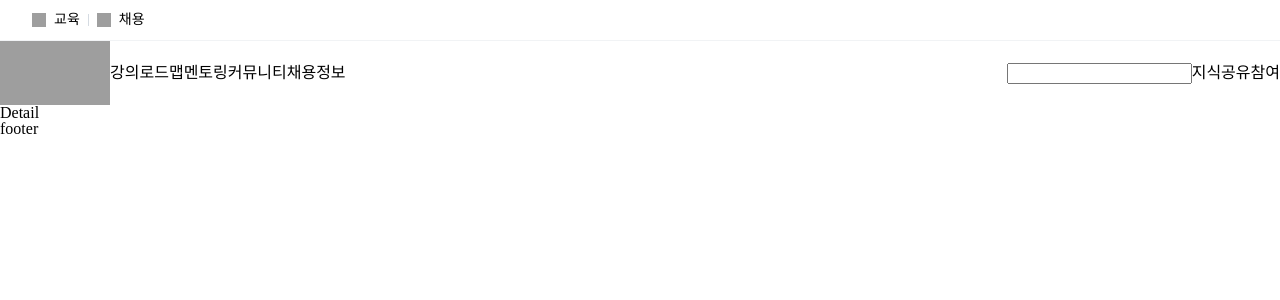
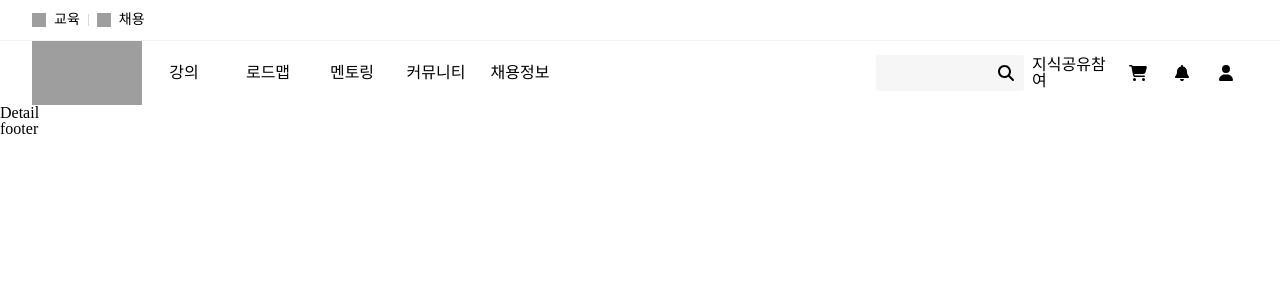
Before and after one commit to wecode-bootcamp-korea/justcode-5-2nd-codlearn-front, a React (Create React App) app: page /course/1 in a window 1280 px wide. Shown: the top 300 px of the page. Built offline with nearby package versions, Linux system fonts and the light colour scheme; grey boxes are pictures that could not be loaded.

Commit message:
Add: Header layout, CSS

```diff
--- a/src/components/Header/Header.js
+++ b/src/components/Header/Header.js
@@ -1,5 +1,10 @@
 import React from 'react';
 import styled from 'styled-components';
+
+import { FontAwesomeIcon } from '@fortawesome/react-fontawesome';
+import { library } from '@fortawesome/fontawesome-svg-core';
+import { faMagnifyingGlass, faCartShopping, faBell, faUser } from '@fortawesome/free-solid-svg-icons';
+library.add(faMagnifyingGlass,faCartShopping, faBell, faUser);
 
 function Header() {
   return(
@@ -17,21 +22,44 @@ function Header() {
       <BottomWrapper>
         <BottomLeftWrapper>
           <img alt='codlearn-logo' src='images/logo.png' />
+          <div>
             <span>강의</span>
+          </div>
+          <div>
             <span>로드맵</span>
+          </div>
+          <div>
             <span>멘토링</span>
+          </div>
+          <div>
             <span>커뮤니티</span>
+          </div>
+          <div>
             <span>채용정보</span>
+          </div>
         </BottomLeftWrapper>
         <BottomRightWrapper>
           <Search>
-            <input></input>
-            <img></img>
+            <input>
+            </input>
+            <div>
+              <FontAwesomeIcon icon="fa-solid fa-magnifying-glass" />
+            </div>
           </Search>
+          <Share>
             <span>지식공유참여</span>
-          <icon></icon>
-          <icon></icon>
-          <icon></icon>
+          </Share>
+          <IconWrapper>
+            <div>
+              <FontAwesomeIcon icon="fa-solid fa-cart-shopping" />
+            </div>
+            <div>
+              <FontAwesomeIcon icon="fa-solid fa-bell" />
+            </div>
+            <div>
+              <FontAwesomeIcon icon="fa-solid fa-user" />
+            </div>
+          </IconWrapper>
         </BottomRightWrapper>
       </BottomWrapper>
     </Wrapper>
@@ -78,6 +106,7 @@ const Employment = styled.div`
 const BottomWrapper = styled.div`
   display: flex;
   justify-content: space-between;
+  padding: 0 32px;
   height: 64px;
 `;
 
@@ -87,11 +116,17 @@ const BottomLeftWrapper = styled.div`
 
   img {
     width: 110px;
+    height: 100%;
   }
-`;
 
-const Logo = styled.div`
-
+  div {
+    display: flex;
+    justify-content: center;
+    align-items: center;
+    padding: 8px 12px;
+    width: 60px;
+    height: 52px;
+  }
 `;
 
 const BottomRightWrapper = styled.div`
@@ -100,7 +135,48 @@ const BottomRightWrapper = styled.div`
 `;
 
 const Search = styled.div`
+  position: relative;
 
+  input {
+    width: 128px;
+    height: 24px;
+    padding: 5px 9px;
+    border: 1px solid transparent;
+    border-radius: 3px;
+    background: #f6f6f6;
+
+    &:hover{
+      border: 1px solid #5f5f5f;
+    }
+  }
+
+  div {
+    position: absolute;
+    top: 10px;
+    right: 10px;
+  }
+`;
+
+const Share = styled.div`
+  display: flex;
+  justify-content: center;
+  align-items: center;
+  padding: 8px 0 8px 8px;
+  width: 84px;
+  height: 48px;
+`;
+
+const IconWrapper = styled.div`
+  display: flex;
+
+  div {
+    display: flex;
+    justify-content: center;
+    align-items: center;
+    padding: 8px 10px;
+    width: 24px;
+    height: 48px;
+  }
 `;
 
 export default Header;
```
Lines whose indentation alone changed are shown as unchanged.
